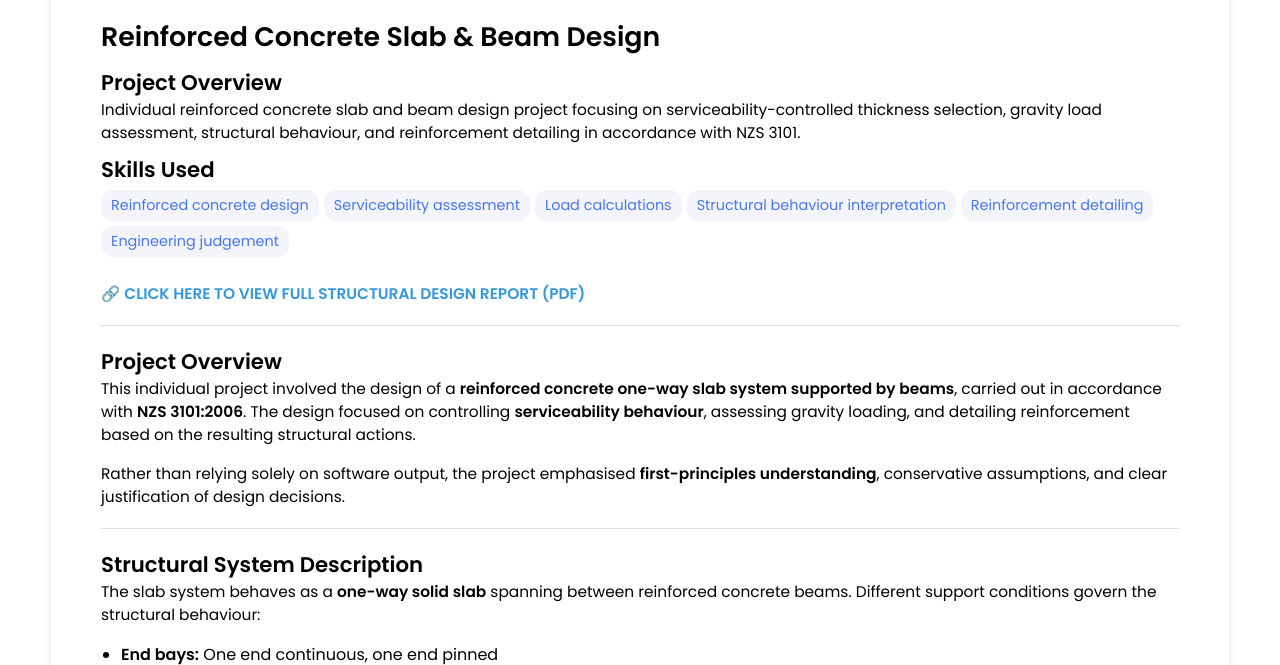
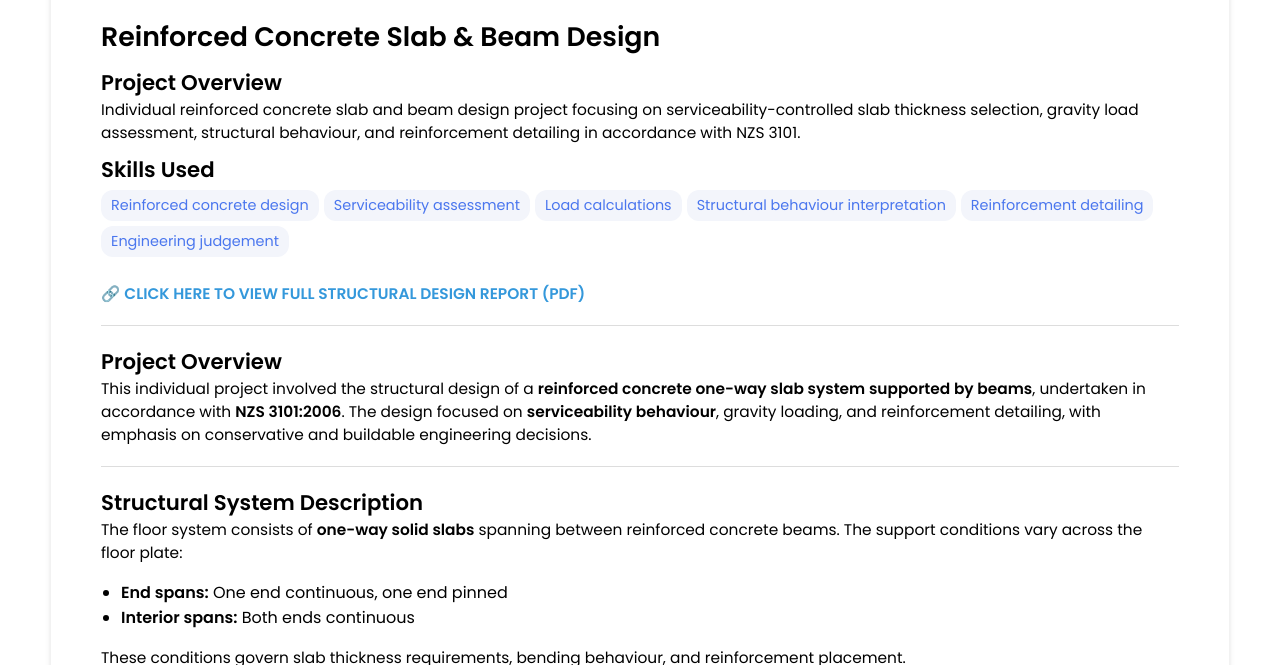
Before and after one commit to imraan11abdullah/imraan11abdullah.github.io, a Jekyll site: the page built from _projects/2025-reinforced-concrete-one-way-slab-design/2025-reinforced-concrete-one-way-slab-design.md, in a window 1280 px wide and 1400 px high, scrolled down 329 px. Shown: the part 161-826 px from the top of the window. Built offline with Jekyll 4.4.1, drawn with Linux system fonts in a browser that asks for light colours; some of the changed text lies outside the part shown; grey boxes are pictures that could not be loaded.

Commit message:
Update 2025-reinforced-concrete-one-way-slab-design.md

```diff
--- a/_projects/2025-reinforced-concrete-one-way-slab-design/2025-reinforced-concrete-one-way-slab-design.md
+++ b/_projects/2025-reinforced-concrete-one-way-slab-design/2025-reinforced-concrete-one-way-slab-design.md
@@ -21,82 +21,71 @@
 ---
 
 ## Project Overview
-This individual project involved the design of a **reinforced concrete one-way slab
-system supported by beams**, carried out in accordance with **NZS 3101:2006**.
-The design focused on controlling **serviceability behaviour**, assessing gravity
-loading, and detailing reinforcement based on the resulting structural actions.
-
-Rather than relying solely on software output, the project emphasised
-**first-principles understanding**, conservative assumptions, and clear justification
-of design decisions.
+This individual project involved the structural design of a **reinforced concrete
+one-way slab system supported by beams**, undertaken in accordance with
+**NZS 3101:2006**. The design focused on **serviceability behaviour**, gravity loading,
+and reinforcement detailing, with emphasis on conservative and buildable engineering
+decisions.
 
 ---
 
 ## Structural System Description
-The slab system behaves as a **one-way solid slab** spanning between reinforced
-concrete beams. Different support conditions govern the structural behaviour:
+The floor system consists of **one-way solid slabs** spanning between reinforced
+concrete beams. The support conditions vary across the floor plate:
 
-- **End bays:** One end continuous, one end pinned
-- **Interior bays:** Both ends continuous
+- **End spans:** One end continuous, one end pinned
+- **Interior spans:** Both ends continuous
 
-These conditions directly influence slab thickness requirements, bending behaviour,
-and reinforcement placement.
+These conditions govern slab thickness requirements, bending behaviour, and
+reinforcement placement.
 
-{% include image-gallery.html images="SLAB_LAYOUT.jpg, BEAM_LAYOUT.jpg" height="450" %}
-*Slab layout and beam support configuration*
+{% include image-gallery.html images="ONE_WAY_SLAB_FLOOR_PLAN.jpg" height="450" %}
+*Floor plan showing one-way slab action and beam support layout*
 
 ---
 
-## Slab Thickness Selection
-**NZS 3101:2006 – Serviceability-Based Design**
-
-Slab thickness was governed by **deflection control requirements** using the
-span-to-depth ratios provided in
-**NZS 3101 Section 2.4.3.1 (Slabs and beams for buildings)**.
+## Slab Thickness Selection (Serviceability)
+Slab thickness was determined using the **span-to-depth limits** specified in
+**NZS 3101:2006 Section 2.4.3.1**, which controls deflection under service loads.
 
 Design assumptions:
-- One-way slab action
-- Steel yield strength: **f<sub>y</sub> = 300 MPa**
-
-### Governing Span-to-Depth Criteria
+- One-way slab behaviour
+- Reinforcing steel yield strength: **f<sub>y</sub> = 300 MPa**
 
 | Span Location | Limiting Ratio | Span (L) | Required Thickness |
 |--------------|---------------|----------|--------------------|
-| End bays | L / 30 | 3.4 m | 113.33 mm |
-| Interior bays | L / 35 | 3.0 m | 85.71 mm |
+| End spans | L / 30 | 3.4 m | 113.33 mm |
+| Interior spans | L / 35 | 3.0 m | 85.71 mm |
 
-The **end bay condition (L/30)** governed slab thickness and therefore controlled the
-overall design.
-
-{% include image-gallery.html images="NZS3101_THICKNESS_CRITERIA.jpg" height="350" %}
-*NZS 3101 serviceability criteria for slab thickness*
+The **end span condition (L/30)** governed the design.
 
 ---
 
 ### Adopted Slab Thickness
 A slab thickness of:
 
-\[
+$$
 \boxed{130 \text{ mm}}
-\]
+$$
 
 was adopted to:
-- Exceed the minimum serviceability requirement
-- Accommodate reinforcement and concrete cover
-- Allow for construction tolerances
+- Exceed minimum serviceability requirements
+- Allow for reinforcement placement and concrete cover
+- Provide construction tolerance
 - Maintain conservative engineering practice
 
-Cover and reinforcement allowance:
+Reinforcement and cover allowance:
 - Top cover = 45 mm
 - Bottom cover = 45 mm
-- Primary reinforcement = 20 mm
-- Secondary reinforcement = 20 mm
+- Main reinforcement = 20 mm
+- Thermal reinforcement = 20 mm
 
-This ensured the slab comfortably exceeded the minimum required thickness while
-remaining practical to construct.
+$$
+45 + 45 + 20 + 20 = 130 \text{ mm}
+$$
 
-{% include image-gallery.html images="SLAB_THICKNESS_DETAIL.jpg" height="350" %}
-*Slab thickness and reinforcement cover arrangement*
+{% include image-gallery.html images="SLAB_THICKNESS_AND_COVER.jpg" height="350" %}
+*Concrete cover, main reinforcement, and thermal reinforcement arrangement*
 
 ---
 
@@ -104,36 +93,64 @@
 Dead load was calculated based on the adopted slab thickness and material properties.
 
 Self-weight of concrete slab:
-\[
+
+$$
 G = 25 \, \text{kN/m}^3 \times 0.130 \, \text{m} = 3.25 \, \text{kPa}
-\]
+$$
 
 Including floor finishes and allowance for partitions:
-\[
+
+$$
 G = 3.25 + 0.50 = \boxed{3.75 \, \text{kPa}}
-\]
+$$
 
-These actions formed the basis for assessing slab behaviour and reinforcement demand.
+This dead load was used in determining slab actions and reinforcement demand.
 
 ---
 
 ## Structural Behaviour
 Under gravity loading, the slab experiences:
-- **Positive bending** at mid-span regions, governing bottom reinforcement
-- **Negative bending** over continuous supports, governing top reinforcement
-- **Peak shear forces** near supports, diminishing toward mid-span
+- **Positive bending** at mid-span regions
+- **Negative bending** over continuous supports
+- **Shear forces** concentrated near supports
 
-The distribution of these internal forces was used to identify **critical design
-locations**, rather than designing the slab uniformly along its length.
+Critical reinforcement locations were identified based on these structural actions.
 
-{% include image-gallery.html images="BENDING_AND_SHEAR_OVERVIEW.jpg" height="450" %}
-*Structural behaviour under gravity loading*
+{% include image-gallery.html images="BENDING_SHEAR_COLLAGE.jpg" height="450" %}
+*Positive bending, negative bending, and shear force positions along the slab*
 
 ---
 
-## Reinforcement Design & Detailing
-Reinforcement sizes and spacing were selected based on the governing bending moments
-at each critical location along the slab.
+## Reinforcement Classification
+Reinforcement was classified based on its structural role:
+
+- **Main reinforcement:** Resists bending moments
+- **Thermal reinforcement:** Controls shrinkage and temperature cracking
+- **Top reinforcement:** Resists negative bending over supports
+- **Bottom reinforcement:** Resists positive bending at mid-span
+
+Concrete cover was provided in accordance with durability and fire resistance
+requirements of NZS 3101.
+
+---
+
+## Anchorage & Standard Hook Design
+Reinforcement anchorage was achieved using **standard 90° hooks**, as permitted by
+NZS 3101, to ensure adequate bond and force transfer between steel and concrete.
+
+The hook detail satisfies:
+- Minimum bend diameter requirements
+- Development length provisions
+- Anchorage capacity under tensile force
+
+{% include image-gallery.html images="STANDARD_90_DEGREE_HOOK.jpg" height="350" %}
+*Standard 90° hook geometry and anchorage detail*
+
+---
+
+## Final Reinforcement Design – Bar Size & Spacing
+Reinforcement sizes and spacing were selected based on governing bending moments at
+critical slab locations.
 
 | Point on Slab | Governing Moment (kN/m) | Bar Size & Spacing |
 |--------------|-------------------------|-------------------|
@@ -150,18 +167,17 @@
 | D | +7.09 | D12 @ 260 mm |
 | h | -3.25 | D12 @ 260 mm |
 
-{% include image-gallery.html images="REINFORCEMENT_LAYOUT_FULL.jpg, BAR_SPACING_DETAIL.jpg" height="500" %}
-*Final reinforcement layout showing bar sizes and spacing*
+{% include image-gallery.html images="FULL_REINFORCEMENT_DETAIL.jpg" height="500" %}
+*Complete slab reinforcement layout and detailing*
 
 ---
 
 ## Engineering Conclusion
-A **130 mm thick one-way reinforced concrete slab** was designed to satisfy
-serviceability and strength requirements under gravity loading.
+A **130 mm thick reinforced concrete one-way slab** was designed to satisfy
+serviceability and strength requirements in accordance with **NZS 3101**.
 
 This project demonstrates:
-- Appropriate application of **NZS 3101 serviceability criteria**
-- Rational slab thickness selection based on governing span conditions
+- Rational slab thickness selection based on serviceability limits
 - Clear understanding of slab structural behaviour
-- Reinforcement detailing aligned with calculated demands
-- Conservative and buildable engineering judgement
+- Appropriate classification and detailing of reinforcement
+- Conservative, buildable engineering judgement aligned with practice
```
Also changed, not shown: other parts of _projects/2025-reinforced-concrete-one-way-slab-design/2025-reinforced-concrete-one-way-slab-design.md (+1 -1 lines).
